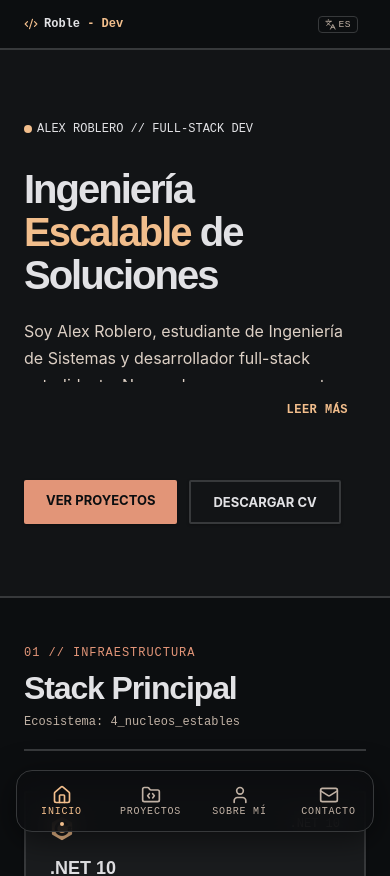
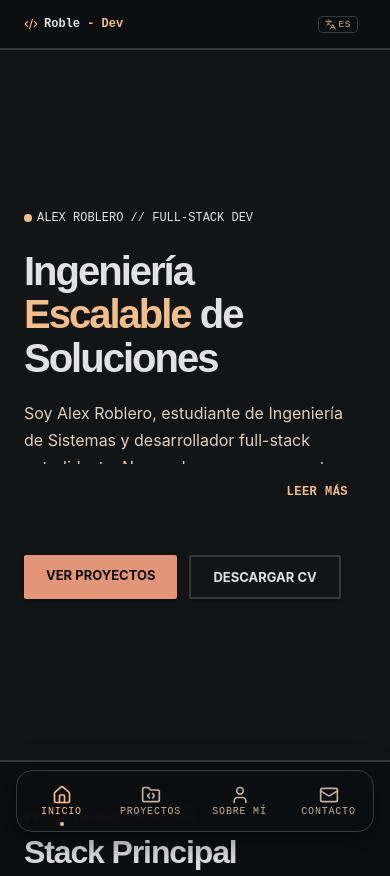
Before and after one commit to AlexJRQ32/Proyecto-Portafolio, a React (Vite) app in the folder frontend/: page /home in a window 390 px wide. Shown: the top 876 px of the page. Built offline with nearby package versions, Linux system fonts and the light colour scheme.

Commit message:
fix: fit home hero around navigation

```diff
--- a/frontend/src/features/Home/components/Hero/Hero.css
+++ b/frontend/src/features/Home/components/Hero/Hero.css
@@ -188,3 +188,23 @@
   .hero-title { font-size: clamp(2.5rem, 10vw, 3.5rem); }
   .hero-description { font-size: 1rem; }
 }
+/* Fit the introduction below the fixed navigation while allowing content to grow. */
+.hero-section {
+  min-height: calc(100svh - 50px);
+  display: flex;
+  align-items: center;
+  padding-block: 48px;
+}
+
+.hero-container {
+  width: 100%;
+  height: auto;
+  gap: clamp(20px, 3vh, 32px);
+}
+
+@media (max-width: 768px) {
+  .hero-section {
+    min-height: calc(100svh - 134px - env(safe-area-inset-top) - env(safe-area-inset-bottom));
+    padding-block: 32px;
+  }
+}
```
